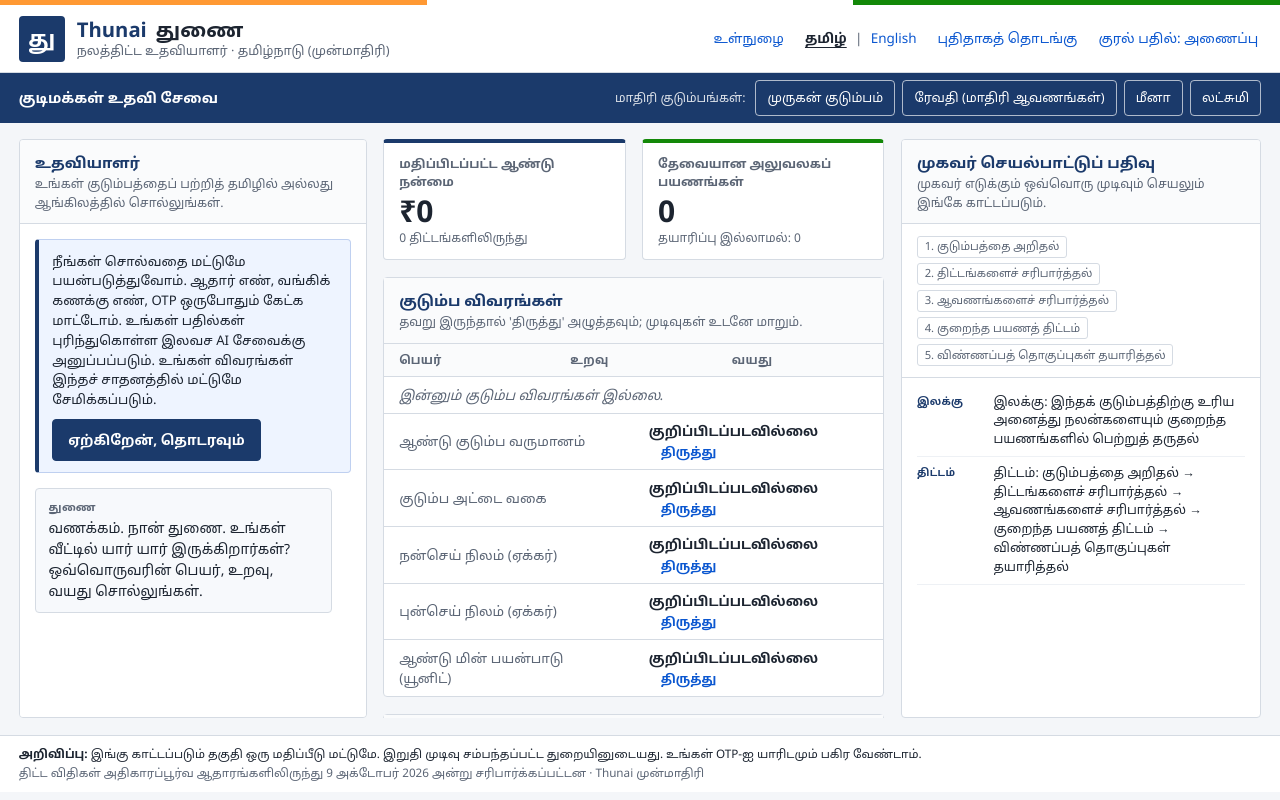
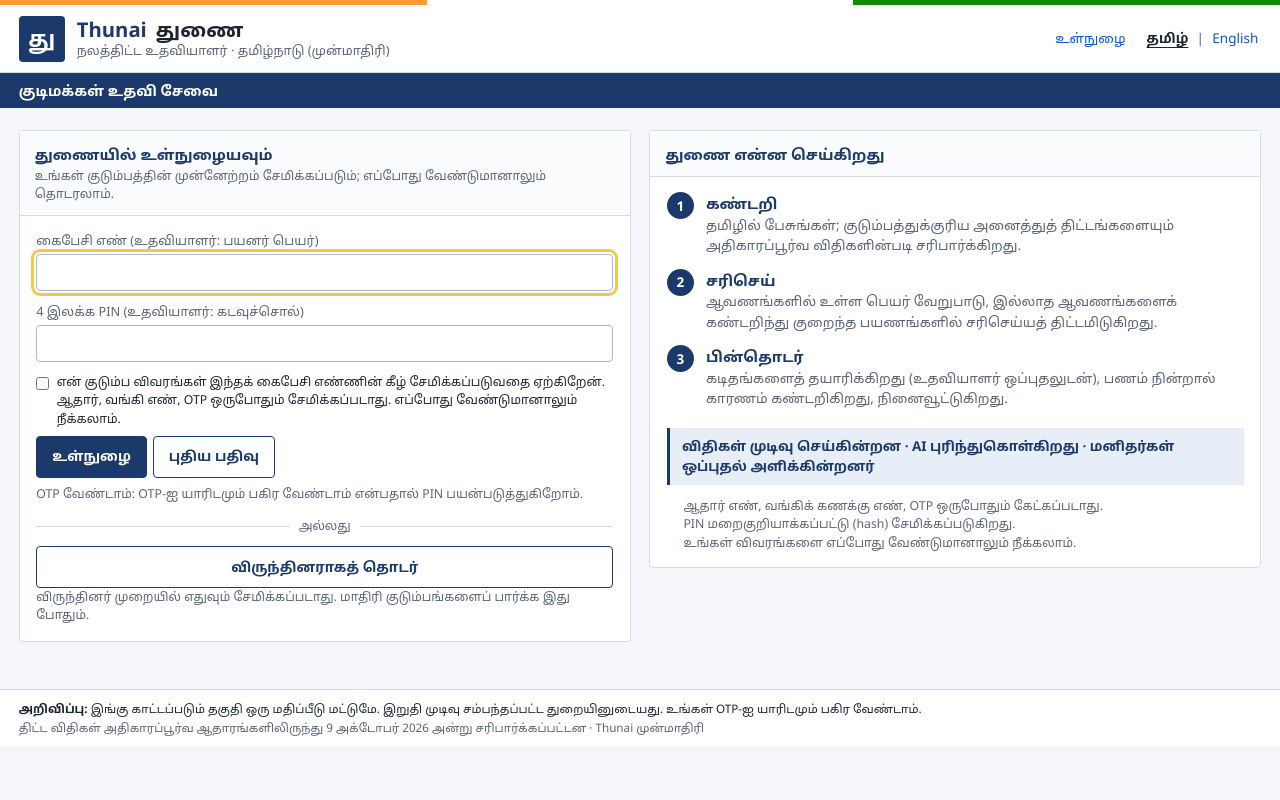
Before and after one commit to mithileshofficial06/Thunai, a FastAPI app: page / in a window 1280 px wide. Run offline with FastAPI, Linux system fonts and the light colour scheme.

Commit message:
Login-first sign-in page with guest mode; review fixes: phone layout overflow (tab bar unreachable), stale log events leaking into a new family, bilingual chat bubbles, acknowledgement in both languages, plain passbook label
Co-Authored-By: Claude Opus 5.5 <noreply@anthropic.com>

```diff
--- a/agent.py
+++ b/agent.py
@@ -374,8 +374,10 @@ def handle(session, text, lang="ta", from_voice=False):
     if nq and not dec["ask"] and not (session["doctor"] and session["doctor"]["step"]["kind"] == "question"):
         en.append(f"Next: {nq['en']}"); ta.append(f"அடுத்து: {nq['ta']}")
     ack = dec["ack"]
-    reply = {"en": "\n".join(([ack] if ack and dec["language"] == "en" else []) + en),
-             "ta": "\n".join(([ack] if ack and dec["language"] == "ta" else []) + ta)}
+    ack_en = ack if ack and dec["language"] == "en" else ("Noted." if changed else None)
+    ack_ta = ack if ack and dec["language"] == "ta" else ("குறித்துக்கொண்டேன்." if changed else None)
+    reply = {"en": "\n".join(([ack_en] if ack_en else []) + en),
+             "ta": "\n".join(([ack_ta] if ack_ta else []) + ta)}
     return events, new, reply
 
 
--- a/data/documents.json
+++ b/data/documents.json
@@ -60,7 +60,7 @@
       "if_missing": { "office": "local_body", "en": "Apply at the panchayat / municipality where the death was registered.", "ta": "இறப்பு பதிவான ஊராட்சி / நகராட்சி அலுவலகத்தில் விண்ணப்பிக்கவும்." },
       "verification": "general (standard proof of widowhood — confirm at e-Sevai)"
     },
-    "bank_passbook": { "en": "Bank passbook (name check only)", "ta": "வங்கிப் புத்தகம் (பெயர் சரிபார்ப்புக்கு மட்டும்)", "verification": "n/a" }
+    "bank_passbook": { "en": "Bank passbook", "ta": "வங்கிப் புத்தகம்", "note": "used for the name check only", "verification": "n/a" }
   },
 
   "doc_fact_map": {
--- a/static/account.js
+++ b/static/account.js
@@ -8,6 +8,14 @@ Object.assign(T.ta, {
   confirmDelete: "உங்கள் கணக்கு மற்றும் சேமித்த உரையாடல்கள் அனைத்தும் நீக்கப்படும். தொடரவா?", saved: "சேமிக்கப்பட்டது", loggedIn: "உள்நுழைந்துள்ளீர்கள்",
   sourcesTitle: "அதிகாரப்பூர்வ ஆதாரச் சரிபார்ப்பு", checkSources: "ஆதாரங்களைச் சரிபார்", sources: { baseline: "அடிப்படை பதிவு", unchanged: "மாற்றமில்லை", changed: "மாறியுள்ளது: சரிபார்க்க வேண்டும்", unreachable: "அணுக முடியவில்லை" },
   stale: "தகவல் பழையதாக இருக்கலாம்", reopened: "முந்தைய உரையாடல் மீண்டும் திறக்கப்பட்டது.",
+  gateTitle: "துணையில் உள்நுழையவும்", gateSub: "உங்கள் குடும்பத்தின் முன்னேற்றம் சேமிக்கப்படும்; எப்போது வேண்டுமானாலும் தொடரலாம்.",
+  or: "அல்லது", guestNote: "விருந்தினர் முறையில் எதுவும் சேமிக்கப்படாது. மாதிரி குடும்பங்களைப் பார்க்க இது போதும்.",
+  needConsent: "பதிவு செய்ய ஒப்புதல் பெட்டியைத் தேர்ந்தெடுக்கவும்.",
+  gateInfoTitle: "துணை என்ன செய்கிறது", gFind: "கண்டறி", gFindT: "தமிழில் பேசுங்கள்; குடும்பத்துக்குரிய அனைத்துத் திட்டங்களையும் அதிகாரப்பூர்வ விதிகளின்படி சரிபார்க்கிறது.",
+  gFix: "சரிசெய்", gFixT: "ஆவணங்களில் உள்ள பெயர் வேறுபாடு, இல்லாத ஆவணங்களைக் கண்டறிந்து குறைந்த பயணங்களில் சரிசெய்யத் திட்டமிடுகிறது.",
+  gFollow: "பின்தொடர்", gFollowT: "கடிதங்களைத் தயாரிக்கிறது (உதவியாளர் ஒப்புதலுடன்), பணம் நின்றால் காரணம் கண்டறிகிறது, நினைவூட்டுகிறது.",
+  gRule: "விதிகள் முடிவு செய்கின்றன · AI புரிந்துகொள்கிறது · மனிதர்கள் ஒப்புதல் அளிக்கின்றனர்",
+  gPrivacy: ["ஆதார் எண், வங்கிக் கணக்கு எண், OTP ஒருபோதும் கேட்கப்படாது.", "PIN மறைகுறியாக்கப்பட்டு (hash) சேமிக்கப்படுகிறது.", "உங்கள் விவரங்களை எப்போது வேண்டுமானாலும் நீக்கலாம்."],
 });
 Object.assign(T.en, {
   login: "Login", logout: "Logout", history: "Previous conversations", register: "Register", guest: "Continue as guest",
@@ -18,6 +26,14 @@ Object.assign(T.en, {
   confirmDelete: "Your account and all saved conversations will be deleted. Continue?", saved: "Saved", loggedIn: "Logged in",
   sourcesTitle: "Official source check", checkSources: "Check sources", sources: { baseline: "Baseline recorded", unchanged: "Unchanged", changed: "Changed: needs review", unreachable: "Unreachable" },
   stale: "Information may be old", reopened: "Previous conversation reopened.",
+  gateTitle: "Sign in to Thunai", gateSub: "Your family's progress is saved so you can continue any time.",
+  or: "or", guestNote: "Nothing is saved in guest mode. Enough to try the demo families.",
+  needConsent: "Please tick the consent box to register.",
+  gateInfoTitle: "What Thunai does", gFind: "Find", gFindT: "Talk in Tamil; every scheme your family qualifies for is checked against official rules.",
+  gFix: "Fix", gFixT: "Finds name mismatches and missing documents, and plans the fixes in the fewest office visits.",
+  gFollow: "Follow", gFollowT: "Drafts letters (approved by a helper), finds why a payment stopped, and reminds you.",
+  gRule: "Rules decide · AI understands · Humans approve",
+  gPrivacy: ["Aadhaar numbers, bank account numbers and OTPs are never asked for.", "Your PIN is stored only as a secure hash.", "You can delete your data at any time."],
 });
 
 const acct = { token: null, user: null, timer: null };
@@ -51,7 +67,10 @@ function renderAccount() {
     box.innerHTML = `<span class="muted small">${esc(acct.user.role === "helper" ? acct.user.name || "Helper" : acct.user.phone_masked)}</span>
       <button class="link-btn" id="histBtn">${esc(t("history"))}</button><button class="link-btn" id="logoutBtn">${esc(t("logout"))}</button>`;
     $("#histBtn").onclick = openHistory;
-    $("#logoutBtn").onclick = async () => { try { await authApi("POST", "/api/auth/logout"); } catch (e) { /* ignore */ } setUser(null, null); };
+    $("#logoutBtn").onclick = async () => {
+      try { await authApi("POST", "/api/auth/logout"); } catch (e) { /* ignore */ }
+      setUser(null, null); setGuest(false); startSession(); showGate();
+    };
   } else {
     box.innerHTML = `<button class="link-btn" id="loginBtn">${esc(t("login"))}</button>`;
     $("#loginBtn").onclick = openLogin;
@@ -70,26 +89,67 @@ function modal(html) {
 }
 function closeModal() { $("#modal")?.remove(); }
 
-function openLogin() {
-  modal(`<h2>${esc(t("login"))}</h2>
-    <label class="field">${esc(t("phone"))}<input id="lgPhone" autocomplete="username" inputmode="text"></label>
-    <label class="field">${esc(t("pin"))}<input id="lgPin" type="password" autocomplete="current-password"></label>
-    <label class="check"><input type="checkbox" id="lgConsent"> <span class="small">${esc(t("consentLogin"))}</span></label>
-    <p class="muted small">${esc(t("loginNote"))}</p>
-    <div class="row-btns wrap"><button class="btn btn-primary" id="lgLogin">${esc(t("login"))}</button>
-    <button class="btn btn-outline" id="lgReg">${esc(t("register"))}</button>
-    <button class="link-btn" id="lgGuest">${esc(t("guest"))}</button></div>`);
+function openLogin() { showGate(); }
+
+function isGuest() { try { return sessionStorage.getItem("thunai.guest") === "1"; } catch (e) { return false; } }
+function setGuest(on) { try { on ? sessionStorage.setItem("thunai.guest", "1") : sessionStorage.removeItem("thunai.guest"); } catch (e) { /* ignore */ } }
+
+function hideGate() { $("#gate")?.remove(); document.body.classList.remove("gated"); }
+
+function showGate() {
+  hideGate();
+  document.body.classList.add("gated");
+  const g = document.createElement("section");
+  g.id = "gate";
+  g.className = "gate container";
+  g.innerHTML = `
+    <div class="gate-card panel-box">
+      <div class="panel-head"><h2>${esc(t("gateTitle"))}</h2><p>${esc(t("gateSub"))}</p></div>
+      <form id="gateForm" class="gate-form" autocomplete="on">
+        <label class="field">${esc(t("phone"))}<input id="lgPhone" autocomplete="username" inputmode="text" required></label>
+        <label class="field">${esc(t("pin"))}<input id="lgPin" type="password" autocomplete="current-password" required></label>
+        <label class="check"><input type="checkbox" id="lgConsent"> <span class="small">${esc(t("consentLogin"))}</span></label>
+        <div id="lgErr" class="form-err hidden" role="alert"></div>
+        <div class="row-btns wrap"><button class="btn btn-primary" id="lgLogin" type="submit">${esc(t("login"))}</button>
+          <button class="btn btn-outline" id="lgReg" type="button">${esc(t("register"))}</button></div>
+        <p class="muted small">${esc(t("loginNote"))}</p>
+        <div class="gate-or"><span>${esc(t("or"))}</span></div>
+        <button class="btn btn-outline gate-guest" id="lgGuest" type="button">${esc(t("guest"))}</button>
+        <p class="muted small">${esc(t("guestNote"))}</p>
+      </form>
+    </div>
+    <div class="gate-info panel-box">
+      <div class="panel-head"><h2>${esc(t("gateInfoTitle"))}</h2></div>
+      <ol class="gate-steps">
+        <li><strong>${esc(t("gFind"))}</strong><span>${esc(t("gFindT"))}</span></li>
+        <li><strong>${esc(t("gFix"))}</strong><span>${esc(t("gFixT"))}</span></li>
+        <li><strong>${esc(t("gFollow"))}</strong><span>${esc(t("gFollowT"))}</span></li>
+      </ol>
+      <div class="gate-rule">${esc(t("gRule"))}</div>
+      <ul class="gate-privacy small">${t("gPrivacy").map((x) => `<li>${esc(x)}</li>`).join("")}</ul>
+    </div>`;
+  document.querySelector(".navbar").after(g);
+  const err = (m) => { const e = $("#lgErr"); e.textContent = m; e.classList.remove("hidden"); };
   const creds = () => ({ phone: $("#lgPhone").value.trim(), pin: $("#lgPin").value.trim() });
-  $("#lgLogin").onclick = async () => {
-    try { const r = await authApi("POST", "/api/auth/login", creds()); setUser(r.token, r.user); closeModal(); toast(t("loggedIn")); autosave(); }
-    catch (e) { toast(`${t("warn")} ${e.message}`); }
+  const enter = (r) => {
+    setGuest(false);
+    try { localStorage.setItem("thunai.consent", "1"); } catch (e) { /* ignore */ }
+    $("#consent")?.classList.add("hidden");
+    setUser(r.token, r.user);
+    hideGate();
+    toast(t("loggedIn"));
+    autosave();
+  };
+  $("#gateForm").onsubmit = async (e) => {
+    e.preventDefault();
+    try { enter(await authApi("POST", "/api/auth/login", creds())); } catch (x) { err(x.message); }
   };
   $("#lgReg").onclick = async () => {
-    try { const r = await authApi("POST", "/api/auth/register", { ...creds(), consent: $("#lgConsent").checked }); setUser(r.token, r.user); closeModal(); toast(t("loggedIn")); autosave(); }
-    catch (e) { toast(`${t("warn")} ${e.message}`); }
+    if (!$("#lgConsent").checked) { err(t("needConsent")); return; }
+    try { enter(await authApi("POST", "/api/auth/register", { ...creds(), consent: true })); } catch (x) { err(x.message); }
   };
-  $("#lgGuest").onclick = closeModal;
-  $("#lgPhone").focus();
+  $("#lgGuest").onclick = () => { setGuest(true); hideGate(); };
+  setTimeout(() => $("#lgPhone")?.focus(), 50);
 }
 
 async function openHistory() {
@@ -106,7 +166,7 @@ async function openHistory() {
   $("#mClose").onclick = closeModal;
   $("#delMe").onclick = async () => {
     if (!confirm(t("confirmDelete"))) return;
-    try { await authApi("DELETE", "/api/me"); setUser(null, null); closeModal(); toast(t("deleted")); }
+    try { await authApi("DELETE", "/api/me"); setUser(null, null); setGuest(false); closeModal(); startSession(); showGate(); toast(t("deleted")); }
     catch (e) { toast(`${t("warn")} ${e.message}`); }
   };
 }
@@ -119,7 +179,7 @@ async function reopen(chatId) {
     $("#agentLog").innerHTML = ""; $("#chatLog").innerHTML = ""; state.snap = null;
     if (typeof p2 !== "undefined") { p2.doctor = null; p2.drafts = []; p2.outbox = []; p2.cards = []; }
     handle(r, false);
-    bubble("agent", t("reopened"));
+    bubble("agent", t("reopened"), "", { en: T.en.reopened, ta: T.ta.reopened });
   } catch (e) { toast(`${t("warn")} ${e.message}`); }
 }
 
@@ -171,5 +231,9 @@ document.addEventListener("DOMContentLoaded", () => setTimeout(() => {
   box.id = "acctBox"; box.className = "acct";
   tools.insertBefore(box, tools.firstChild);
   renderAccount();
-  $$(".lang-switch button").forEach((b) => b.addEventListener("click", renderAccount));
+  if (!acct.user && !isGuest()) showGate();
+  $$(".lang-switch button").forEach((b) => b.addEventListener("click", () => {
+    renderAccount();
+    if ($("#gate")) { const ph = $("#lgPhone").value, pn = $("#lgPin").value; showGate(); $("#lgPhone").value = ph; $("#lgPin").value = pn; }
+  }));
 }, 0));
--- a/static/app.js
+++ b/static/app.js
@@ -89,6 +89,10 @@ function applyLang() {
   $$("[data-i18n-placeholder]").forEach((el) => { el.placeholder = t(el.dataset.i18nPlaceholder); });
   $$(".lang-switch button").forEach((b) => b.classList.toggle("on", b.dataset.lang === state.lang));
   if (state.snap) render(state.snap, false);
+  $$("#chatLog .bubble").forEach((b) => {
+    b.querySelector(".who").textContent = b.dataset.who === "agent" ? t("who") : t("you");
+    if (b.dataset.en !== undefined) b.querySelector(".body").textContent = (state.lang === "ta" ? b.dataset.ta : b.dataset.en) || b.dataset.en;
+  });
   $$("#agentLog li").forEach((li) => {
     li.querySelector(".txt").textContent = li.dataset[state.lang] || li.dataset.en;
     li.querySelector(".kind").textContent = t("kind")[li.dataset.type] || li.dataset.type;
@@ -96,9 +100,11 @@ function applyLang() {
 }
 
 // ---------------------------------------------------------------- chat
-function bubble(who, text, extra = "") {
+function bubble(who, text, extra = "", both = null) {
   const div = document.createElement("div");
   div.className = `bubble ${who} ${extra}`;
+  div.dataset.who = who;
+  if (both) { div.dataset.en = both.en || ""; div.dataset.ta = both.ta || both.en || ""; }
   div.innerHTML = `<span class="who"></span><span class="body"></span>`;
   div.querySelector(".who").textContent = who === "agent" ? t("who") : t("you");
   div.querySelector(".body").textContent = text;
@@ -127,7 +133,7 @@ function handle(r, showReply = true) {
   enqueue(r.events || []);
   render(r.snapshot, true);
   renderAsk(r.pending_ask || []);
-  if (showReply && r.reply) { const text = replyText(r.reply); if (text) { bubble("agent", text); if (typeof speak === "function") speak(text); } }
+  if (showReply && r.reply) { const text = replyText(r.reply); if (text) { bubble("agent", text, "", r.reply); if (typeof speak === "function") speak(text); } }
   save();
 }
 
@@ -320,15 +326,16 @@ function toast(text) {
 async function startSession(facts) {
   const r = await api("/api/session", { saved_facts: facts || null });
   state.sid = r.session_id;
+  state.queue = [];
   $("#agentLog").innerHTML = "";
   $("#chatLog").innerHTML = "";
   state.snap = null;
   if (typeof p2 !== "undefined") { p2.doctor = null; p2.drafts = []; p2.suggested = []; p2.outbox = []; p2.cards = []; }
   handle(r, false);
   const q = r.snapshot.next_question;
-  bubble("agent", r.snapshot.facts.members.length
-    ? `${t("welcomeBack")}${q ? " " + t("next") + " " + (state.lang === "ta" ? q.ta : q.en) : ""}`
-    : t("hello"));
+  const msg = (lang) => (r.snapshot.facts.members.length
+    ? `${T[lang].welcomeBack}${q ? " " + T[lang].next + " " + q[lang] : ""}` : T[lang].hello);
+  bubble("agent", msg(state.lang), "", { en: msg("en"), ta: msg("ta") });
 }
 
 async function loadPersona(name) {
--- a/static/style.css
+++ b/static/style.css
@@ -239,3 +239,35 @@ button { font-family: inherit; cursor: pointer; }
 .check { display: flex; gap: .5rem; align-items: flex-start; margin: .4rem 0; }
 .check input { margin-top: .25rem; }
 .btn.danger { color: var(--bad); border-color: var(--bad); }
+
+/* ---------- login first ---------- */
+body.gated .layout, body.gated .bottom-tabs, body.gated .demo-group { display: none !important; }
+.gate { display: grid; grid-template-columns: minmax(0, 1fr) minmax(0, 1fr); gap: 1.25rem; padding-top: 1.5rem; padding-bottom: 2rem; align-items: start; }
+.gate-form { padding: 1rem 1.1rem 1.1rem; }
+.gate-or { display: flex; align-items: center; gap: .6rem; color: var(--muted); font-size: .82rem; margin: .9rem 0 .7rem; }
+.gate-or::before, .gate-or::after { content: ""; flex: 1; border-top: 1px solid var(--border); }
+.gate-guest { width: 100%; }
+.form-err { color: var(--bad); background: var(--bad-bg); border: 1px solid #F1A9A0; border-radius: var(--radius); padding: .45rem .7rem; font-size: .88rem; margin: .4rem 0 .6rem; }
+.gate-steps { list-style: none; margin: 0; padding: 1rem 1.1rem .4rem; counter-reset: g; }
+.gate-steps li { counter-increment: g; display: grid; grid-template-columns: 2rem 1fr; column-gap: .6rem; margin-bottom: .9rem; }
+.gate-steps li::before { content: counter(g); grid-row: span 2; width: 1.8rem; height: 1.8rem; border-radius: 50%; background: var(--navy); color: #fff; display: grid; place-items: center; font-weight: 700; font-size: .9rem; }
+.gate-steps strong { color: var(--navy); }
+.gate-steps span { color: var(--muted); font-size: .9rem; }
+.gate-rule { margin: 0 1.1rem; padding: .55rem .8rem; background: var(--navy-soft); border-left: 3px solid var(--navy); font-weight: 600; font-size: .9rem; color: var(--navy); }
+.gate-privacy { margin: .8rem 1.1rem 1rem; padding-left: 1.1rem; color: var(--muted); }
+@media (max-width: 860px) { .gate { grid-template-columns: 1fr; } }
+
+/* ---------- phone fixes: no horizontal overflow, tab bar always reachable ---------- */
+.header-tools { flex-wrap: wrap; row-gap: .1rem; }
+.chat-form input { min-width: 0; }
+@media (max-width: 1023px) {
+  .layout { grid-template-columns: minmax(0, 1fr); }
+  .col, .col-main, .col-chat, .col-agent { min-width: 0; }
+  .header-tools { gap: .5rem; width: 100%; justify-content: flex-end; }
+  .chat-form { bottom: 57px; padding: .5rem .6rem; gap: .35rem; }
+  .chat-form .btn { padding: .4rem .6rem; }
+  .data-table { display: block; overflow-x: auto; }
+  body { overflow-x: hidden; }
+}
+
+body.gated #clearBtn, body.gated #speakerBtn { display: none !important; }
```
Also changed, not shown: docs/07_UI_UX_BRIEF.md (+2 -0 lines).
